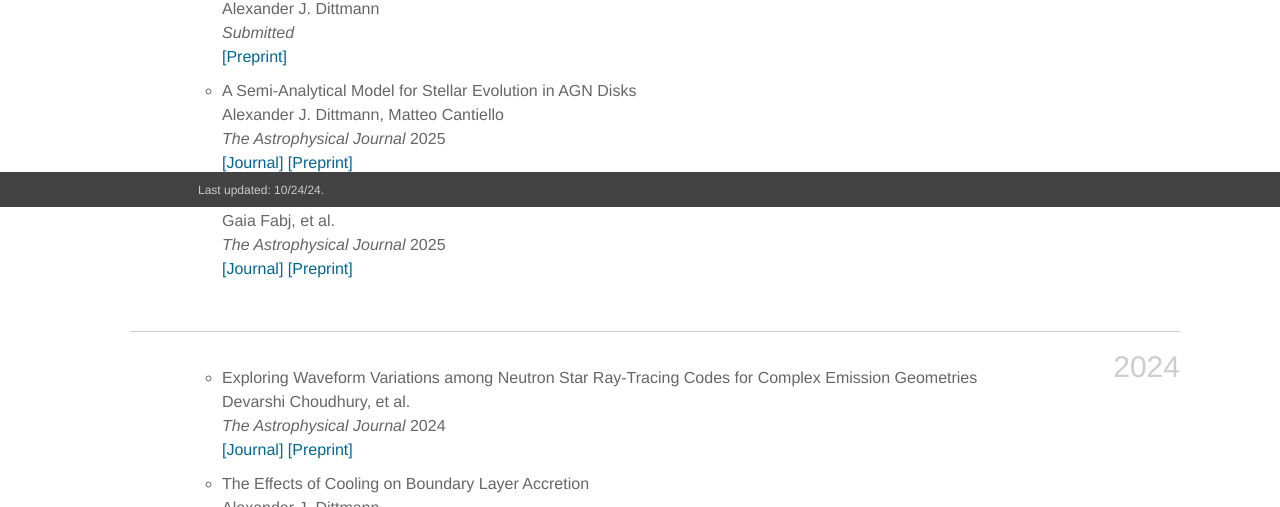
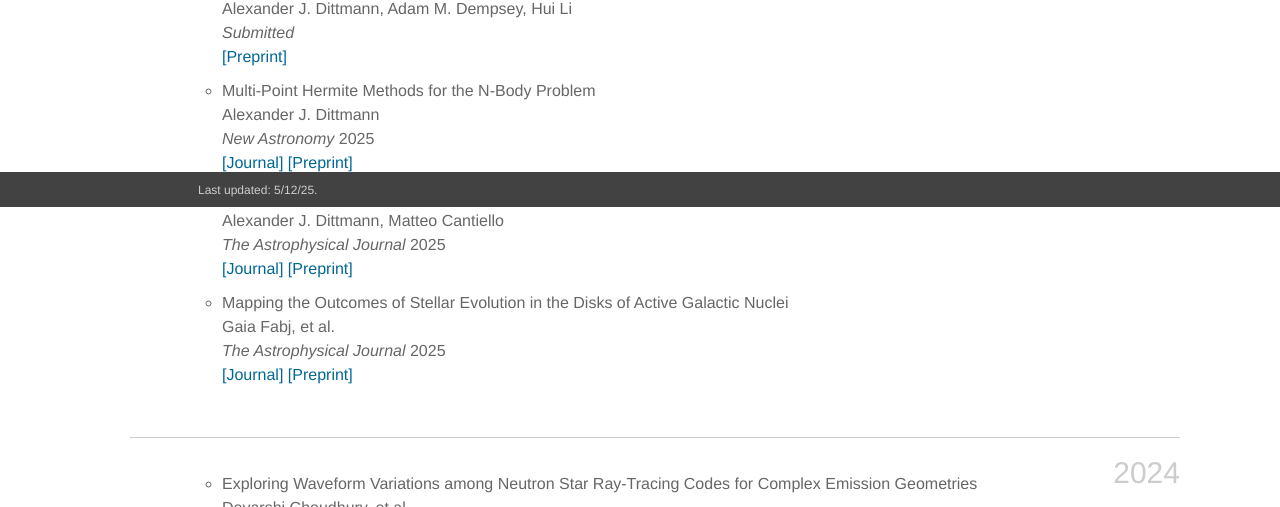
Before and after one commit to ajdittmann/ajdittmann.github.io, a plain HTML site: page publications.html in a window 1280 px wide. Shown: the part 593-1100 px from the top of the page. Drawn offline with Linux system fonts and the light colour scheme.

Commit message:
publication updates

```diff
--- a/publications.html
+++ b/publications.html
@@ -87,9 +87,9 @@ target="orcid.widget" rel="me noopener noreferrer" style="vertical-align:top;">
 <li>
 <div id="Nbody_2025">
 
-    <span class="title"> Multi-Point Hermite Methods for the N-Body Problem </span>
+    <span class="title">The Multiple Paths to Merger of Unequal-Mass Black Hole Binaries in the Disks of Active Galactic Nuclei </span>
     <span class="author">
-                Alexander J. Dittmann
+                Alexander J. Dittmann, Adam M. Dempsey, Hui Li
     </span>
     <span class="author">
       <i>Submitted</i>
@@ -97,11 +97,32 @@ target="orcid.widget" rel="me noopener noreferrer" style="vertical-align:top;">
     </span>
 
     <span class="periodical">
+      <a class="page-link" href="https://arxiv.org/abs/2505.05555" target="_empty">[Preprint]</a>
+    </span>
+  <!-- Hidden abstract block -->
+</div>
+</li>
+
+<li>
+<div id="Nbody_2025">
+
+    <span class="title"> Multi-Point Hermite Methods for the N-Body Problem </span>
+    <span class="author">
+                Alexander J. Dittmann
+    </span>
+    <span class="author">
+      <i>New Astronomy</i> 2025
+
+    </span>
+
+    <span class="periodical">
+      <a class="page-link" href="https://www.sciencedirect.com/science/article/pii/S1384107625000648" target="_empty">[Journal]</a>
       <a class="page-link" href="https://arxiv.org/abs/2410.17311" target="_empty">[Preprint]</a>
     </span>
   <!-- Hidden abstract block -->
 </div>
 </li>
+
 
 
 <li>
@@ -828,7 +849,7 @@ target="orcid.widget" rel="me noopener noreferrer" style="vertical-align:top;">
 
   <div class="wrapper">
 
-        Last updated: 10/24/24.
+        Last updated: 5/12/25.
 
   </div>
 
```
Also changed, not shown: files.html (+1 -1 lines), gallery.html (+1 -1 lines), index.html (+1 -1 lines), 1 other file.
